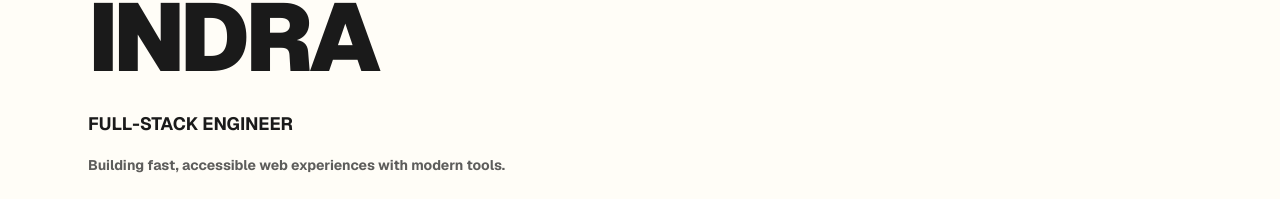
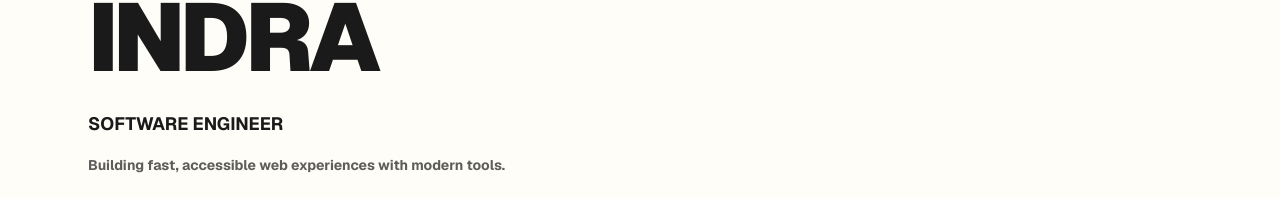
Before and after one commit to indra-182/Portfolio, a Next.js app: page / in a window 1280 px wide. Shown: the part 282-481 px from the top of the page. Built offline with nearby package versions, Linux system fonts and the light colour scheme; no server answers.

Commit message:
s/Full-stack/Software/g

```diff
--- a/src/app/layout.tsx
+++ b/src/app/layout.tsx
@@ -21,12 +21,12 @@ const siteUrl = process.env.SITE_URL || 'https://indra.dev';
 export const metadata: Metadata = {
   metadataBase: new URL(siteUrl),
   title: "Indra's Portfolio",
-  description: 'Full-stack engineer building things on the web.',
+  description: 'Software engineer building things on the web.',
   icons: { icon: '/favicon.ico' },
   alternates: { canonical: '/' },
   openGraph: {
     title: "Indra's Portfolio",
-    description: 'Full-stack engineer building things on the web.',
+    description: 'Software engineer building things on the web.',
     type: 'website',
     locale: 'en_US',
     url: '/',
@@ -34,7 +34,7 @@ export const metadata: Metadata = {
   twitter: {
     card: 'summary_large_image',
     title: "Indra's Portfolio",
-    description: 'Full-stack engineer building things on the web.',
+    description: 'Software engineer building things on the web.',
   },
 };
 
--- a/src/app/page.tsx
+++ b/src/app/page.tsx
@@ -14,7 +14,7 @@ const jsonLd = {
   '@type': 'Person',
   name: 'Indra',
   url: siteUrl,
-  jobTitle: 'Full-stack Engineer',
+  jobTitle: 'Software Engineer',
   sameAs: [
     'https://github.com/indra-182',
     'https://twitter.com/vwxmz',
--- a/src/components/sections/Hero.tsx
+++ b/src/components/sections/Hero.tsx
@@ -7,7 +7,7 @@ export default function Hero() {
       <div className="animate-fade-up">
         <p
           className="mb-4 text-sm font-bold uppercase tracking-widest"
-          style={{ color: "var(--neo-text-accent)" }}
+          style={{ color: 'var(--neo-text-accent)' }}
         >
           Hi, my name is
         </p>
@@ -17,7 +17,7 @@ export default function Hero() {
         </h1>
 
         <p className="mt-6 max-w-xl text-lg font-bold uppercase leading-relaxed">
-          Full-stack Engineer
+          Software Engineer
         </p>
 
         <p className="neo-prose mt-4 max-w-lg text-sm font-bold opacity-70">
@@ -28,11 +28,7 @@ export default function Hero() {
           <a href="#projects" className="neo-btn">
             View Projects
           </a>
-          <a
-            href="#contact"
-            className="neo-btn"
-            style={{ background: "var(--neo-bg)" }}
-          >
+          <a href="#contact" className="neo-btn" style={{ background: 'var(--neo-bg)' }}>
             Get In Touch
           </a>
         </div>
```
